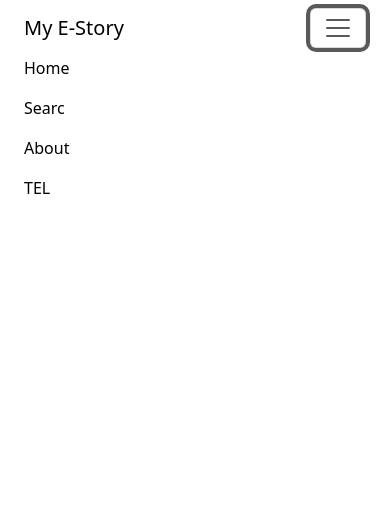
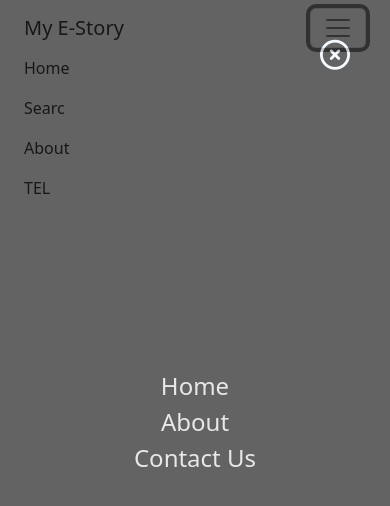
Before and after one commit to Gunay-m/Asinxron, a plain HTML site: page index.html in a window 390 px wide. Both pictures are taken after a click on the button "Toggle navigation". Drawn offline with nearby package versions, Linux system fonts and the light colour scheme; no server answers.

Commit message:
Klikleme hadisesi

```diff
--- a/index.html
+++ b/index.html
@@ -1,20 +1,44 @@
 <!DOCTYPE html>
 <html lang="en">
+
 <head>
     <meta charset="UTF-8">
     <meta name="viewport" content="width=device-width, initial-scale=1.0">
-    <link href="https://cdn.jsdelivr.net/npm/bootstrap@5.3.3/dist/css/bootstrap.min.css" rel="stylesheet" integrity="sha384-QWTKZyjpPEjISv5WaRU9OFeRpok6YctnYmDr5pNlyT2bRjXh0JMhjY6hW+ALEwIH" crossorigin="anonymous">
+    <link rel="stylesheet" href="https://cdnjs.cloudflare.com/ajax/libs/font-awesome/6.5.2/css/all.min.css"
+        integrity="sha512-SnH5WK+bZxgPHs44uWIX+LLJAJ9/2PkPKZ5QiAj6Ta86w+fsb2TkcmfRyVX3pBnMFcV7oQPJkl9QevSCWr3W6A=="
+        crossorigin="anonymous" referrerpolicy="no-referrer" />
+    <link href="https://cdn.jsdelivr.net/npm/bootstrap@5.3.3/dist/css/bootstrap.min.css" rel="stylesheet"
+        integrity="sha384-QWTKZyjpPEjISv5WaRU9OFeRpok6YctnYmDr5pNlyT2bRjXh0JMhjY6hW+ALEwIH" crossorigin="anonymous">
 
     <link rel="stylesheet" href="style.css">
     <title>Document</title>
 </head>
+
 <body>
+
+    <div class="overlay-menu">
+        <i class="fa-regular fa-circle-xmark"></i>
+
+        <nav class="mobile-nav">
+            <a href="">Home</a>
+            <a href="">About</a>
+            <a href="">Contact Us</a>
+        </nav>
+    </div>
+
+
+
+
     <div class="container">
+
+
+
         <div class="header">
             <nav class="navbar navbar-expand-lg ">
                 <div class="container-fluid">
                     <a class="navbar-brand" href="#">My E-Story</a>
-          <button class="navbar-toggler" type="button" data-bs-toggle="collapse" data-bs-target="#navbarNav" aria-controls="navbarNav" aria-expanded="false" aria-label="Toggle navigation">
+                    <button class="navbar-toggler" type="button" data-bs-toggle="collapse" data-bs-target="#navbarNav"
+                        aria-controls="navbarNav" aria-expanded="false" aria-label="Toggle navigation">
                         <span class="navbar-toggler-icon"></span>
                     </button>
                     <div class="collapse navbar-collapse" id="navbarNav">
@@ -39,23 +63,14 @@
         </div>
 
 
-<section >
+
+        <section>
 
             <div class="row" id="mehsullar">
 
             </div>
 
         </section>
-
-
-
-
-
-
-
-
-
-
 
 
 
@@ -68,8 +83,11 @@
 
 
 
-    <script src="https://cdn.jsdelivr.net/npm/bootstrap@5.3.3/dist/js/bootstrap.bundle.min.js" integrity="sha384-YvpcrYf0tY3lHB60NNkmXc5s9fDVZLESaAA55NDzOxhy9GkcIdslK1eN7N6jIeHz" crossorigin="anonymous"></script>
+    <script src="https://cdn.jsdelivr.net/npm/bootstrap@5.3.3/dist/js/bootstrap.bundle.min.js"
+        integrity="sha384-YvpcrYf0tY3lHB60NNkmXc5s9fDVZLESaAA55NDzOxhy9GkcIdslK1eN7N6jIeHz"
+        crossorigin="anonymous"></script>
 
     <script src="./script.js"></script>
 </body>
+
 </html>
--- a/script.js
+++ b/script.js
@@ -12,13 +12,13 @@ try{
   const mehsullar= await cavab.json()
 for(let i=0; i<mehsullar.length; i++){
 
-mehsullarinYerlesheceyiYer.innerHTML+=` <div class="col-12 col-md-6 col-lg-3">
-
-<div class="card my-2 p-2">
+mehsullarinYerlesheceyiYer.innerHTML+=`
+<div class="col-12 col-md-6 col-lg-4">
+<div class="card d-flex my-2 p-2 border-0">
     <img src="${mehsullar[i].image}" class="card-img-top" alt="...">
-    <div class="card-body">
+    <div class="card-body d-flex flex-column justify-content-evenly">
       <h5 class="card-title">${mehsullar[i].title}</h5>
-      <p class="card-text">${mehsullar[i].description.slice(20)}</p>
+      <p class="card-text">${mehsullar[i].description.slice(0,40)}...</p>
       <a href="#" class="btn btn-primary">Go somewhere</a>
     </div>
   </div>
@@ -36,3 +36,22 @@ catch(xeta){
 }
 
 }
+
+
+const overlayMenyuDivi = document.querySelector(".overlay-menu")
+
+const navbarButtonu= document.querySelector(".navbar-toggler-icon")
+
+const closeIcon=document.querySelector(".fa-circle-xmark")
+closeIcon.addEventListener("click", menyunuBagla)
+
+navbarButtonu.addEventListener("click", navbarMenyunuAc)
+
+
+function navbarMenyunuAc(){
+    overlayMenyuDivi.classList.add("aktiv")
+}
+
+function menyunuBagla(){
+    overlayMenyuDivi.classList.remove("aktiv")
+}
--- a/style.css
+++ b/style.css
@@ -5,3 +5,50 @@
     margin: 20px auto;
     object-fit: contain;
 }
+
+.card{
+    height: 300px;
+}
+
+.card-title{
+    font-size: 17px;
+}
+
+.overlay-menu{
+    background-color: #222;
+    opacity: .7;
+    height: 100vh;
+    width: 0%;
+    position:fixed;
+    top: 0;
+    left: 0;
+    z-index: 9999;
+    overflow-x: hidden;
+    transition: width 1.3s linear;
+}
+.mobile-nav{
+    display: flex;
+    flex-direction: column;
+    align-items: center;
+    justify-content: center;
+    height: 100vh;
+}
+
+.fa-circle-xmark{
+    position: absolute;
+    color: aliceblue;
+    right: 40px;
+    top: 40px;
+    font-size: 30px;
+    cursor: pointer;
+}
+
+.mobile-nav a{
+    color: #dedede;
+    font-size: 24px;
+    text-decoration: none;
+}
+
+.aktiv{
+    width: 100%;
+}
```
Lines whose indentation alone changed are shown as unchanged.
